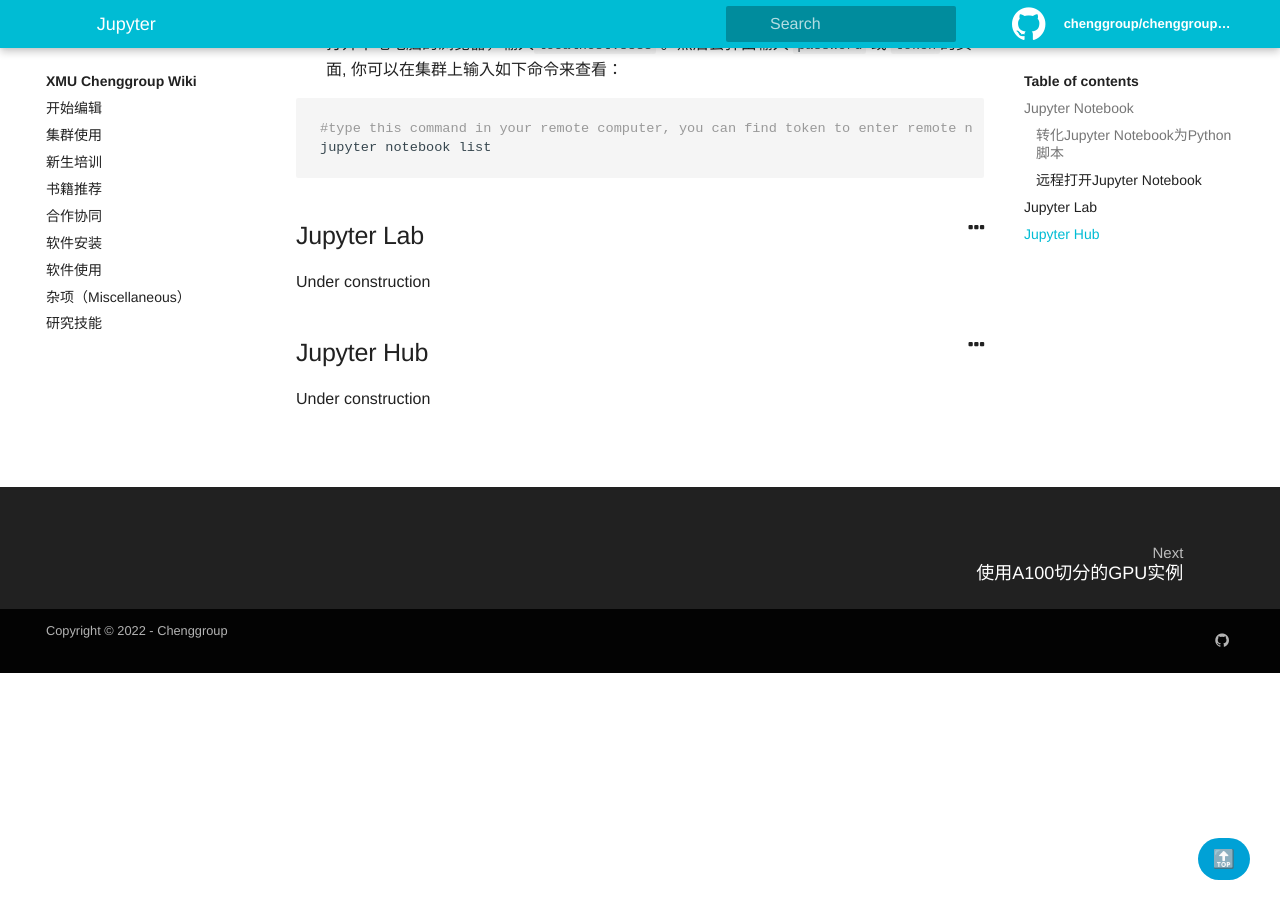
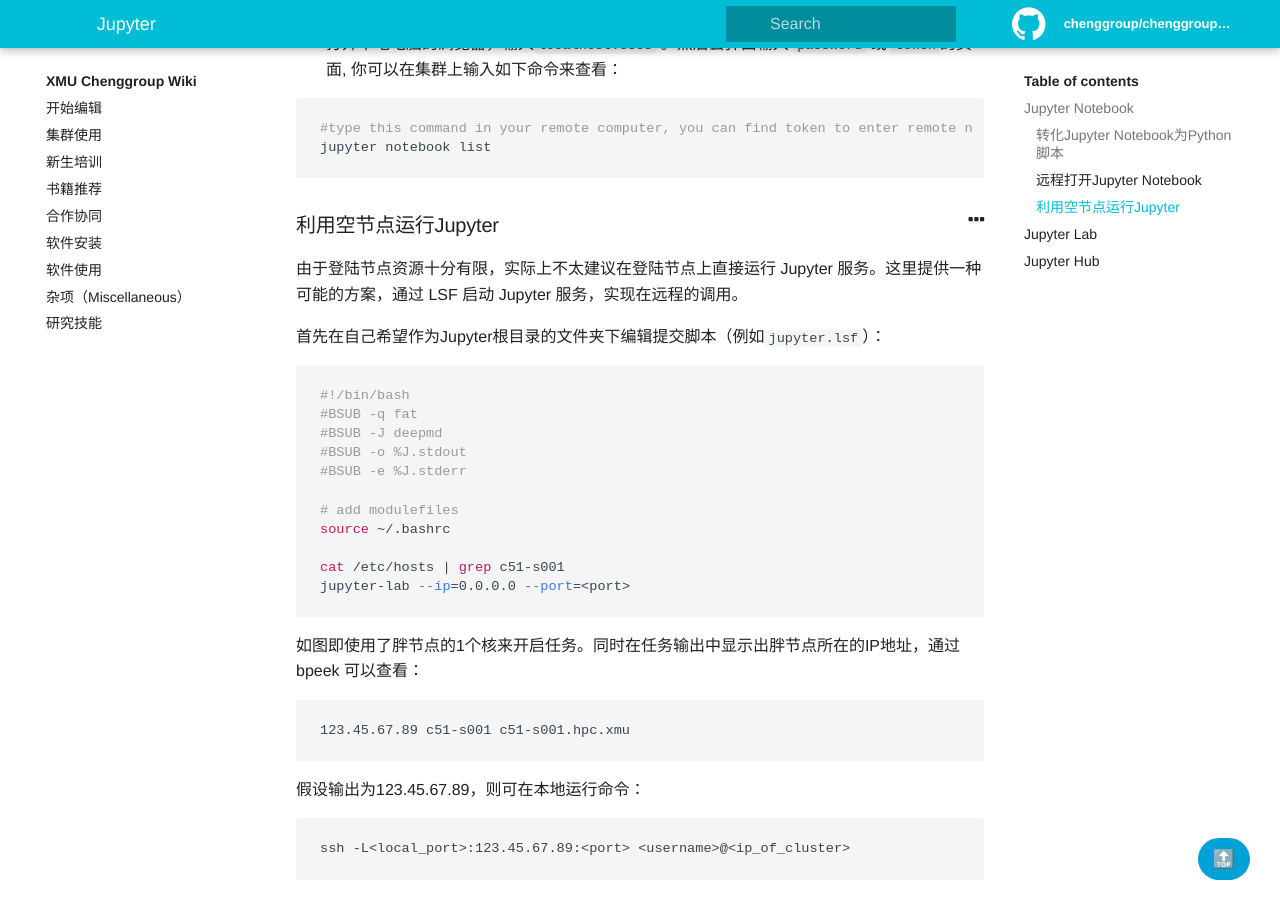
Before and after one commit to chenggroup/chenggroup.github.io, a Jekyll site: the page built from _wiki/集群使用/jupyter.md, in a window 1280 px wide and 900 px high, scrolled down 870 px. Built offline with Jekyll 4.4.1, drawn with Linux system fonts in a browser that asks for light colours; some of the changed text lies outside the part shown.

Commit message:
add jupyter on remote

````diff
--- a/_wiki/集群使用/jupyter.md
+++ b/_wiki/集群使用/jupyter.md
@@ -50,7 +50,62 @@
 jupyter notebook list
 ```
 
+### 利用空节点运行Jupyter
 
+由于登陆节点资源十分有限，实际上不太建议在登陆节点上直接运行 Jupyter 服务。这里提供一种可能的方案，通过 LSF 启动 Jupyter 服务，实现在远程的调用。
+
+首先在自己希望作为Jupyter根目录的文件夹下编辑提交脚本（例如`jupyter.lsf`）：
+
+```bash
+#!/bin/bash
+#BSUB -q fat
+#BSUB -J deepmd
+#BSUB -o %J.stdout
+#BSUB -e %J.stderr
+
+# add modulefiles
+source ~/.bashrc
+
+cat /etc/hosts | grep c51-s001
+jupyter-lab --ip=0.0.0.0 --port=<port>
+```
+
+如图即使用了胖节点的1个核来开启任务。同时在任务输出中显示出胖节点所在的IP地址，通过bpeek 可以查看：
+
+```
+123.45.67.89 c51-s001 c51-s001.hpc.xmu
+```
+
+假设输出为123.45.67.89，则可在本地运行命令：
+
+```
+ssh -L<local_port>:123.45.67.89:<port> <username>@<ip_of_cluster>
+```
+
+其中`<local_port>`为本地任意端口，`<port>`与作业脚本保持一致，其余部分与平时登陆命令保持一致，注意不要漏掉`-p xxxx`。此部分的说明请参考<a href="{{ site.baseurl }}{% link _wiki/集群使用/ssh_note.md %}">SSH使用说明</a>。
+
+在本地浏览器输入：`localhost:<local_port>`即可访问这一远程 Jupyter 服务。
+
+此途径最大的好处是可以在GPU集群上运行，从而可以直接调用GPU卡。但请注意，需要在脚本中指定所需的GPU卡数，更多注意事项请参考<a href="{{ site.baseurl }}{% link _wiki/集群使用/gpu_usage.md %}">GPU使用说明</a>和<a href="{{ site.baseurl }}{% link _wiki/集群使用/mig_usage.md %}">MIG使用说明</a>。
+
+```bash
+#!/bin/bash
+#BSUB -q gpu
+#BSUB -W 24:00
+#BSUB -J deepmd
+#BSUB -o %J.stdout
+#BSUB -e %J.stderr
+#BSUB -n 8
+#BSUB -gpu "num=1:mode=shared:mps=no:j_exclusive=yes"
+#BSUB -R "span[ptile=8]"
+
+# add modulefiles
+source ~/.bashrc
+
+#dp train input.json 1>> train.log 2>> train.err
+cat /etc/hosts
+jupyter-lab --ip=0.0.0.0 --port=8888
+```
 
 ## Jupyter Lab
 
````
